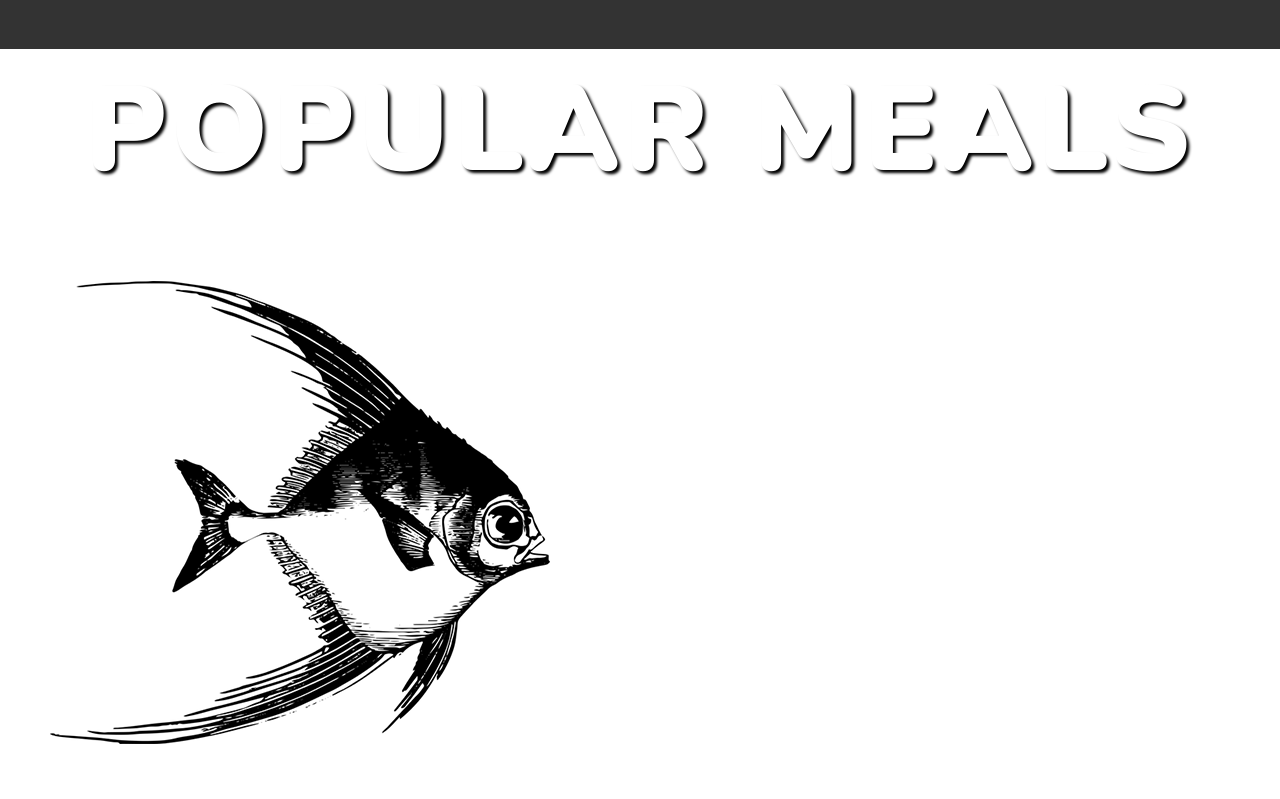
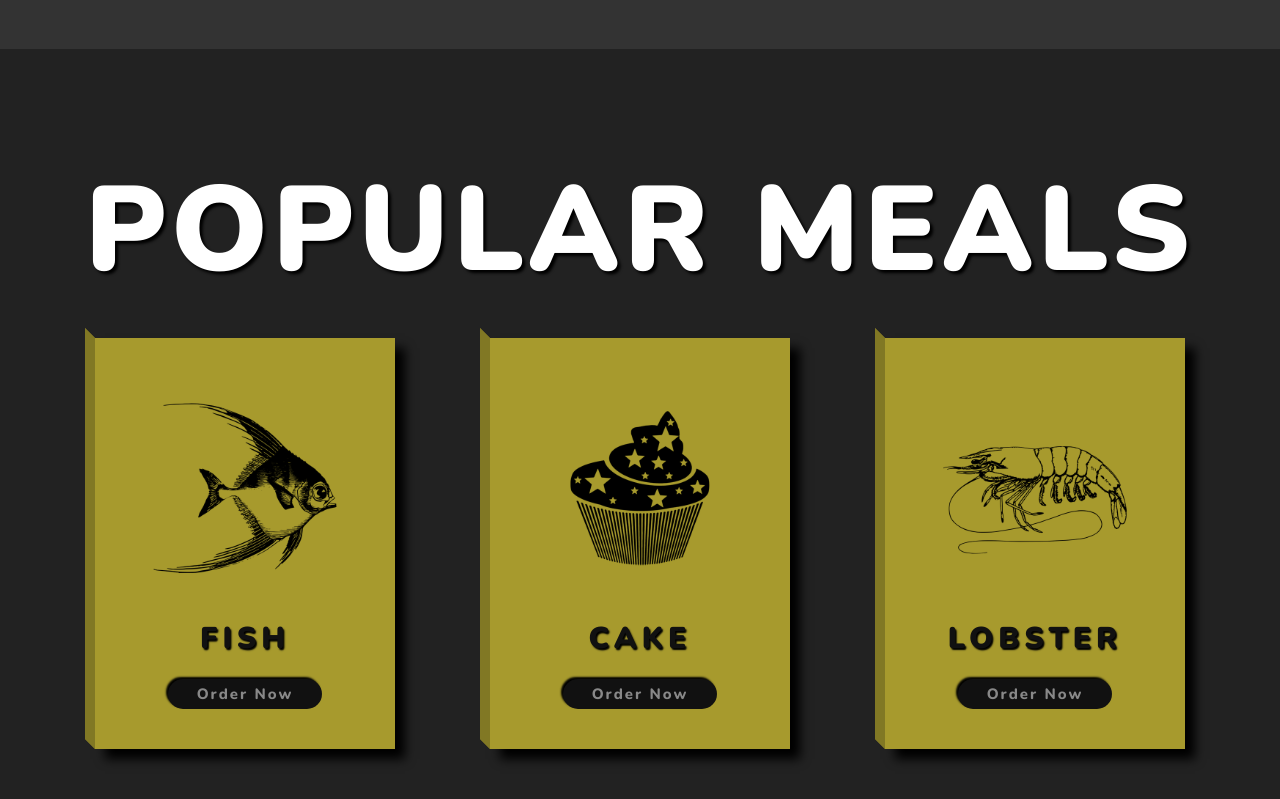
Before and after one commit to sanjayguwaju/sgFoodWebsite, a plain HTML site: page index.html in a window 1280 px wide. Shown: the part 751-1550 px from the top of the page. Drawn offline with nearby package versions, Linux system fonts and the light colour scheme.

Commit message:
section-2 is added

```diff
--- a/index.html
+++ b/index.html
@@ -35,6 +35,18 @@
             <div class="cards-container">
                 <div class="card">
                     <img src="images/card-img-1.png" class="card-img" alt="Fish Meals">
+                    <h3 class="card-name">Fish</h3>
+                    <button class="card-btn">Order Now</button>
+                </div>
+                <div class="card">
+                    <img src="images/card-img-2.png" class="card-img" alt="Lobster Meals">
+                    <h3 class="card-name">Cake</h3>
+                    <button class="card-btn">Order Now</button>
+                </div>
+                <div class="card">
+                    <img src="images/card-img-3.png" class="card-img" alt="Fish Meals">
+                    <h3 class="card-name">Lobster</h3>
+                    <button class="card-btn">Order Now</button>
                 </div>
             </div>
         </section>
--- a/style.css
+++ b/style.css
@@ -47,3 +47,82 @@ html {
   transition: transform 0.3s 0.3s;
 }
 /* End of Section-1 */
+
+/* Section-2 */
+.section-2 {
+  width: 100%;
+  height: 100vh;
+  background-color: #222;
+  display: flex;
+  flex-direction: column;
+  justify-content: space-between;
+  padding: 10rem 0;
+}
+
+.cards-container {
+  display: flex;
+  justify-content: space-evenly;
+}
+.card {
+  width: 30rem;
+  background-color: #a79a2d;
+  padding: 4rem;
+  display: flex;
+  flex-direction: column;
+  justify-content: center;
+  align-items: center;
+  box-shadow: 1rem 1rem 1rem #000;
+  position: relative;
+}
+
+.card::before {
+  content: "";
+  height: 100%;
+  width: 1rem;
+  background-color: #817824;
+  position: absolute;
+  top: 0;
+  left: -1rem;
+  transform: skewY(45deg);
+  transform-origin: right;
+}
+.card::after {
+  content: "";
+  height: 100%;
+  width: 1rem;
+  background-color: #817824;
+  position: absolute;
+  top: 0;
+  left: -1rem;
+  transform: skewY(45deg);
+  transform-origin: right;
+}
+.card-img {
+  width: 100%;
+}
+
+.card-name {
+  font-size: 3rem;
+  font-weight: 900;
+  text-transform: uppercase;
+  letter-spacing: 0.5rem;
+  color: #111;
+  margin: 2rem 0;
+  text-shadow: 0.15rem 0.15rem 0.15rem #000;
+}
+
+.card-btn {
+  width: 70%;
+  background-color: #111;
+  color: #888;
+  border-radius: 5rem;
+  font-size: 1.5rem;
+  font-weight: 800;
+  letter-spacing: 0.2rem;
+  text-transform: capitalize;
+  border: none;
+  padding: 0.5rem 0;
+  cursor: pointer;
+  box-shadow: -0.2rem -0.2rem 0.2rem #000;
+}
+/* End of Section-2 */
```
